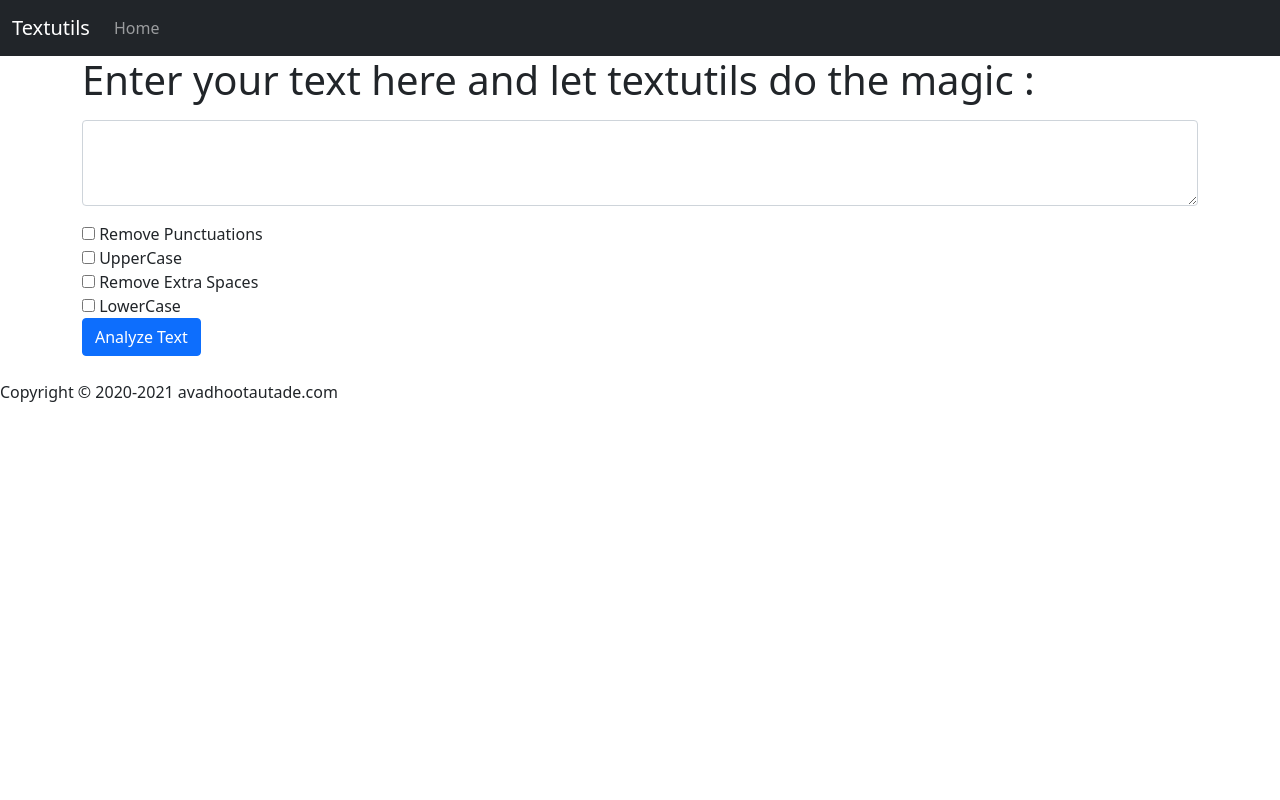
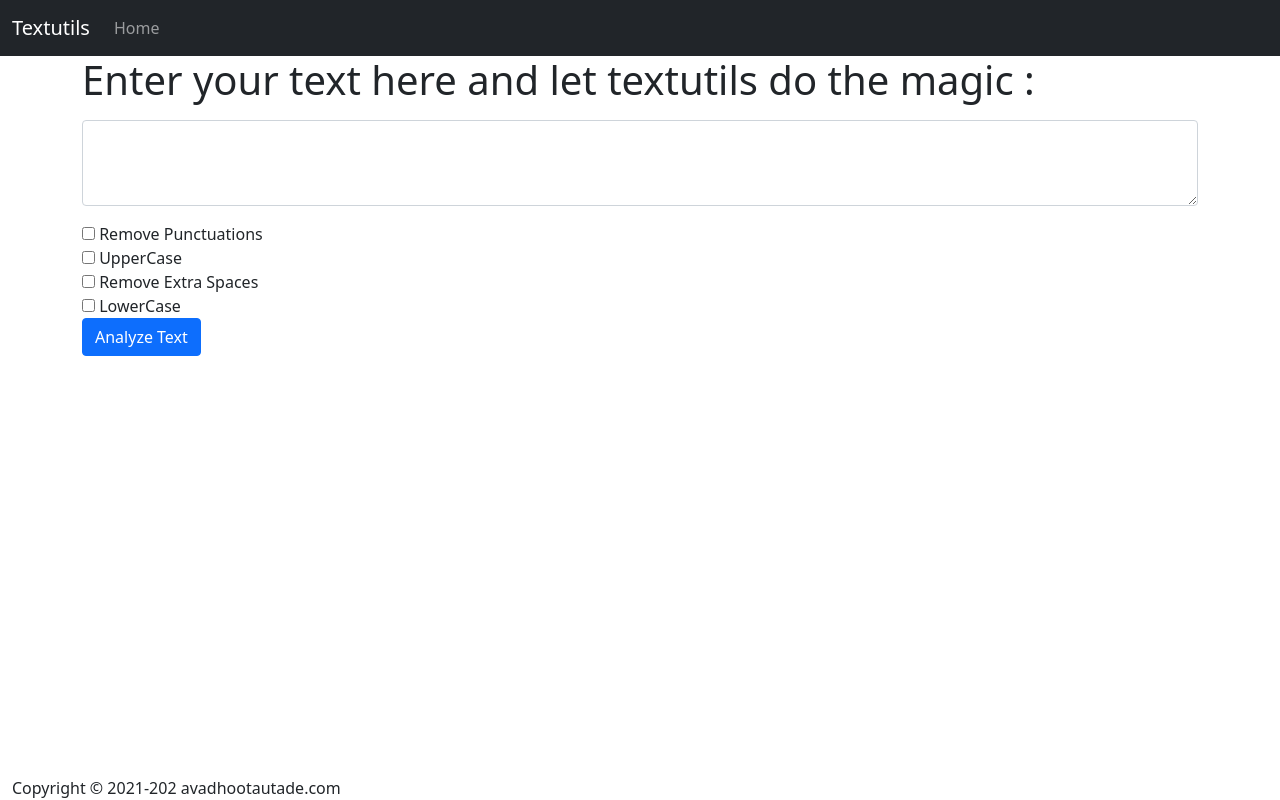
Before and after one commit to AVADHOOT888/Text, a Django app: page / in a window 1280 px wide. Run offline with Django 3.2, Linux system fonts and the light colour scheme.

Commit message:
Update base.html

```diff
--- a/Textutils/templates/Textutils/base.html
+++ b/Textutils/templates/Textutils/base.html
@@ -7,7 +7,14 @@
 
     <!-- Bootstrap CSS -->
     <link href="https://cdn.jsdelivr.net/npm/bootstrap@5.0.2/dist/css/bootstrap.min.css" rel="stylesheet" integrity="sha384-EVSTQN3/azprG1Anm3QDgpJLIm9Nao0Yz1ztcQTwFspd3yD65VohhpuuCOmLASjC" crossorigin="anonymous">
+    <style>
 
+    .footer {
+  bottom: 0;
+  position: absolute;
+}
+
+    </style>
     <title>{% block title %} {% endblock %}</title>
   </head>
   <body>
@@ -35,17 +42,14 @@
 
 
 {% endblock %}
+<div class="container footer navbar-fixed-bottom">
+  <footer>
+   Copyright © 2021-202 avadhootautade.com
+  </footer>
+</div>
 
+<!-- <footer _ngcontent-serverapp-c52="" class="container-fluid bg-dark my-0 py-3 text-light"><p _ngcontent-serverapp-c52="" class="mb-0 text-center">Copyright © 2021-202 avadhootautade.com</p></footer>     -->
 
-
-   <div class="navbar navbar-fixed-bottom">
-    <div class="navbar-inner">
-        <div class="width-constraint clearfix">
-
-            <p class="pull-right muted credit">Copyright © 2020-2021 avadhootautade.com</p>
-        </div>
-    </div>
-</div>
     <!-- Optional JavaScript; choose one of the two! -->
 
     <!-- Option 1: Bootstrap Bundle with Popper -->
```
